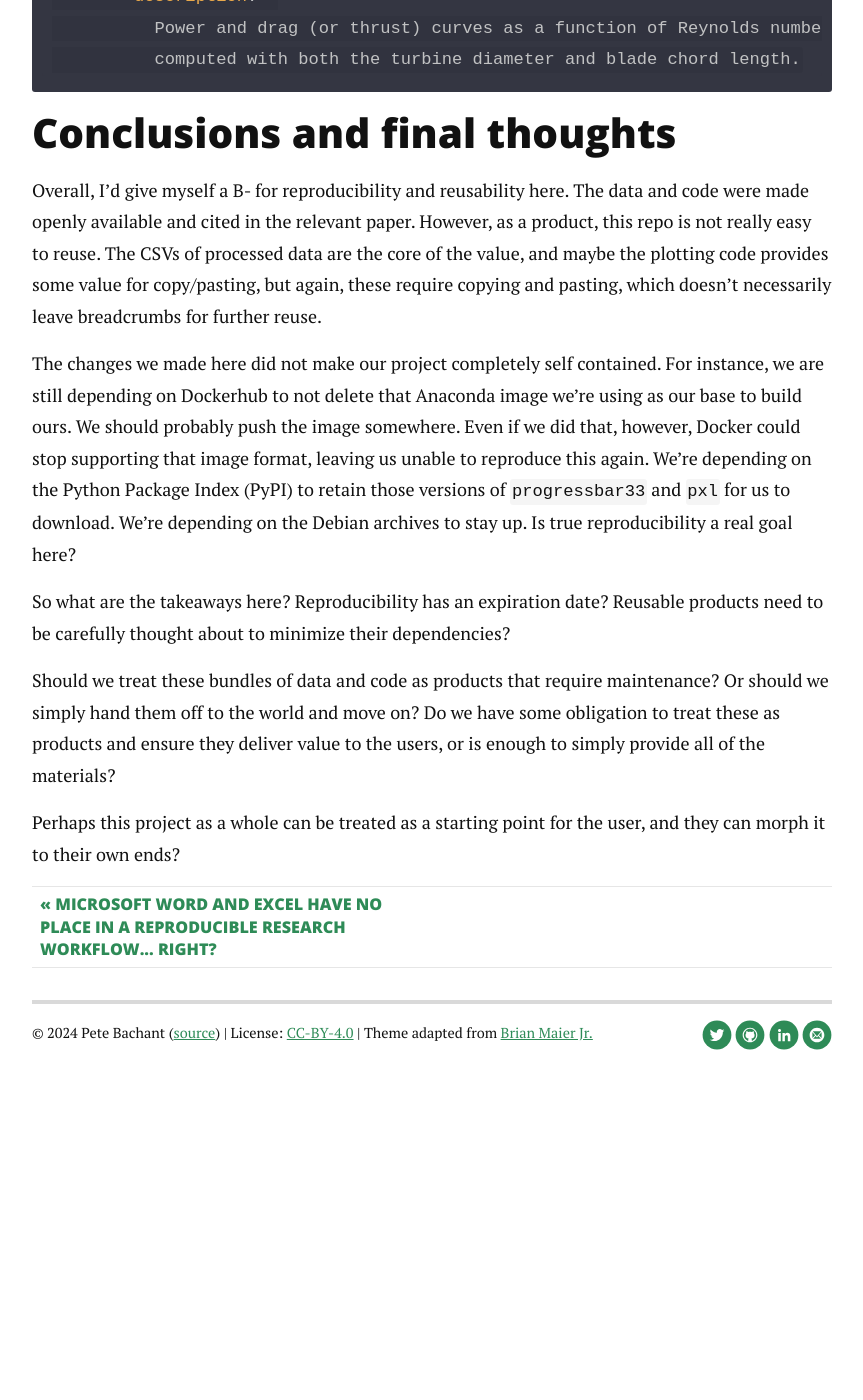
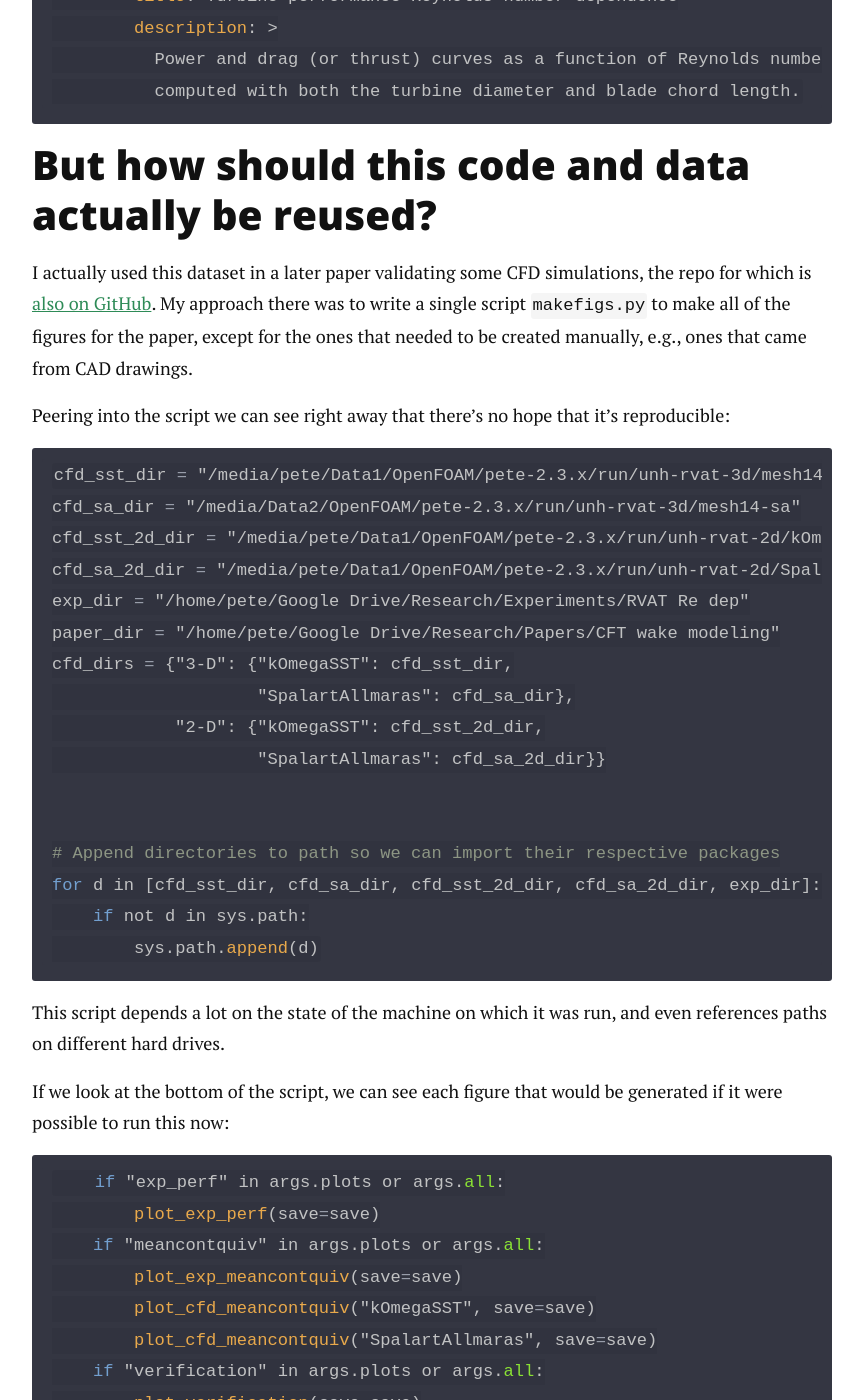
Before and after one commit to petebachant/petebachant.github.io, a Jekyll site: the page built from _posts/2024-12-03-failed-to-repro.markdown, in a window 1280 px wide and 1400 px high, scrolled down 9789 px. Shown: the whole window, without its empty margins (208-1071 px from the left). Built offline with Jekyll 4.4.1, drawn with Linux system fonts in a browser that asks for light colours; nearby versions of some CDN libraries; comment, search, counter and statistics services are not loaded; before the commit the page ends 10926 px from its top, so only the background shows below that; some of the changed text lies outside the part shown.

Commit message:
Add to repro fail article

````diff
--- a/_posts/2024-12-03-failed-to-repro.markdown
+++ b/_posts/2024-12-03-failed-to-repro.markdown
@@ -8,11 +8,12 @@
 - Reproducibility
 ---
 
-I recently received an email from my PhD advisor introducing me to a grad
+I recently received an email from my former PhD advisor
+introducing me to a grad
 student who was interested in using some experimental data I had collected a
 decade ago to validate his simulations.
-Even back then, I was pretty adamant about open sourcing everything about a
-project, including code and data, so I was able to easily clone the
+Even back then, I was pretty adamant about open-sourcing my research
+projects, including code and data, so I was able to easily clone the
 [repo](https://github.com/UNH-CORE/RVAT-Re-dep)
 from GitHub.
 
@@ -124,7 +125,8 @@
 ![Attempting to create a Python 3.5 environment.](/images/repro-fail/mamba-create-py35.png)
 
 No luck. Python 3.5 is not available in the `conda-forge` or `main`
-channels any longer.
+channels any longer,
+at least not for my MacBook's ARM processor.
 
 There are some old Anaconda Docker images up on Dockerhub.
 Maybe I can use one of those.
@@ -265,6 +267,127 @@
           computed with both the turbine diameter and blade chord length.
 ```
 
+## But how should this code and data actually be reused?
+
+I actually used this dataset in a later paper validating some CFD simulations,
+the repo for which is
+[also on GitHub](https://github.com/petebachant/CFT-wake-modeling-paper).
+My approach there was to write a single script
+`makefigs.py` to make all of the figures for the paper, except for the
+ones that needed to be created manually, e.g., ones that came from
+CAD drawings.
+
+Peering into the script we can see right away that there's no hope that it's
+reproducible:
+
+```python
+cfd_sst_dir = "/media/pete/Data1/OpenFOAM/pete-2.3.x/run/unh-rvat-3d/mesh14"
+cfd_sa_dir = "/media/Data2/OpenFOAM/pete-2.3.x/run/unh-rvat-3d/mesh14-sa"
+cfd_sst_2d_dir = "/media/pete/Data1/OpenFOAM/pete-2.3.x/run/unh-rvat-2d/kOmegaSST"
+cfd_sa_2d_dir = "/media/pete/Data1/OpenFOAM/pete-2.3.x/run/unh-rvat-2d/SpalartAllmaras"
+exp_dir = "/home/pete/Google Drive/Research/Experiments/RVAT Re dep"
+paper_dir = "/home/pete/Google Drive/Research/Papers/CFT wake modeling"
+cfd_dirs = {"3-D": {"kOmegaSST": cfd_sst_dir,
+                    "SpalartAllmaras": cfd_sa_dir},
+            "2-D": {"kOmegaSST": cfd_sst_2d_dir,
+                    "SpalartAllmaras": cfd_sa_2d_dir}}
+
+
+# Append directories to path so we can import their respective packages
+for d in [cfd_sst_dir, cfd_sa_dir, cfd_sst_2d_dir, cfd_sa_2d_dir, exp_dir]:
+    if not d in sys.path:
+        sys.path.append(d)
+```
+
+This script depends a lot on the state of the machine on which it was run,
+and even references paths on different hard drives.
+
+If we look at the bottom of the script, we can see each figure that would
+be generated if it were possible to run this now:
+
+```python
+    if "exp_perf" in args.plots or args.all:
+        plot_exp_perf(save=save)
+    if "meancontquiv" in args.plots or args.all:
+        plot_exp_meancontquiv(save=save)
+        plot_cfd_meancontquiv("kOmegaSST", save=save)
+        plot_cfd_meancontquiv("SpalartAllmaras", save=save)
+    if "verification" in args.plots or args.all:
+        plot_verification(save=save)
+    if "profiles" in args.plots or args.all:
+        plot_profiles(save=save)
+    if "perf_bar_charts" in args.plots or args.all:
+        make_perf_bar_charts(save=save)
+    if "recovery" in args.plots or args.all:
+        make_recovery_bar_chart(save=save)
+    if "kcont" in args.plots or args.all:
+        plot_exp_kcont(save=save)
+        plot_cfd_kcont("kOmegaSST", save=save)
+        plot_cfd_kcont("SpalartAllmaras", save=save)
+```
+
+The `plot_exp_perf` function is quite portable.
+It simply loads in a CSV and plots it with Matplotlib:
+
+```python
+def load_exp_perf_data():
+    """Loads section of exp perf data for U_infty=1.0 m/s."""
+    return pd.read_csv(os.path.join(exp_dir, "Data", "Processed",
+                                    "Perf-1.0.csv"))
+
+
+def plot_exp_perf(save=False):
+    df = load_exp_perf_data()
+    fig, ax = plt.subplots(nrows=1, ncols=2, figsize=(7.5, 3))
+    ax[0].plot(df.mean_tsr, df.mean_cp, "-o")
+    ax[0].set_ylabel(r"$C_P$")
+    ax[1].plot(df.mean_tsr, df.mean_cd, "-o")
+    ax[1].set_ylabel(r"$C_D$")
+    for a in ax:
+        a.set_xlabel(r"$\lambda$")
+    fig.tight_layout()
+    if save:
+        fig.savefig("figures/exp_perf" + savetype)
+```
+
+However, this could be improved
+by adding the experiment repo as a Git submodule so
+`exp_dir` could be a relative path.
+
+`plot_exp_meancontquiv` is a bit different.
+This function actually uses a Python package in the experiment repo
+called `pyrvatrd` to reuse the plotting logic inside:
+
+```python
+def plot_exp_meancontquiv(save=False):
+    os.chdir(exp_dir)
+    pyrvatrd.plotting.plot_meancontquiv(1.0)
+    os.chdir(paper_dir)
+    if save:
+        plt.savefig("figures/meancontquiv_exp" + savetype)
+```
+
+Again, this would be better if it referenced a submodule at a relative path.
+
+`plot_cfd_meancontquiv` does something similar,
+except each CFD simulation has its own Python package with an identical
+structure such that the function could be called:
+
+```python
+def plot_cfd_meancontquiv(case="kOmegaSST", save=False):
+    """Plots wake mean velocity contours/quivers from 3-D CFD case."""
+    os.chdir(cfd_dirs["3-D"][case])
+    cfd_packages["3-D"][case].plotting.plot_meancontquiv()
+    os.chdir(paper_dir)
+    if save:
+         plt.savefig("figures/meancontquiv_" + case + savetype)
+```
+
+This might be a overzealous use of the "don't repeat yourself" (DRY)
+principle,
+though the plotting function was technically repeated in both the experiment
+and CFD repos, i.e., a change would need to be made in both if desired.
+
 ## Conclusions and final thoughts
 
 Overall, I'd give myself a B- for reproducibility and reusability
````
Also changed, not shown: other parts of _posts/2024-12-03-failed-to-repro.markdown (+1 -1 lines).
